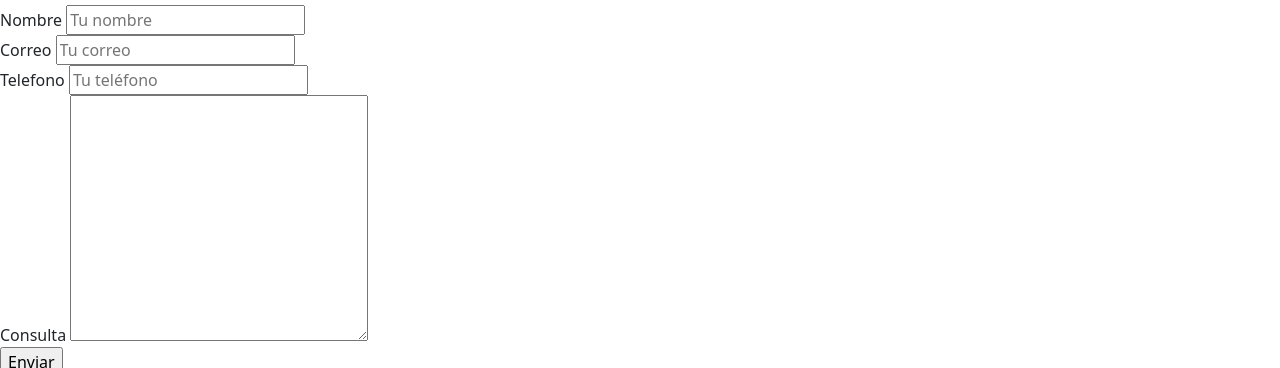
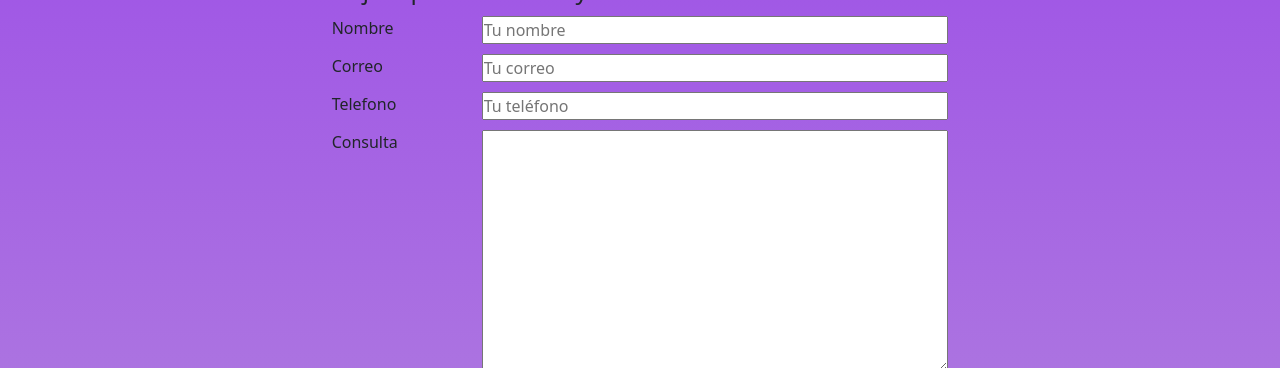
Before and after one commit to FerSarabun/segunda-preentrega-Sarabun, a website: page pages/contacto.html in a window 1280 px wide. Shown: the part 311-679 px from the top of the page. Drawn offline with nearby package versions, Linux system fonts and the light colour scheme.

Commit message:
cambios grid blog

```diff
--- a/pages/contacto.html
+++ b/pages/contacto.html
@@ -4,7 +4,7 @@
     <meta charset="UTF-8">
     <meta http-equiv="X-UA-Compatible" content="IE=edge">
     <meta name="keywords" content="sexshop, contacto sex shop">
-    <meta name="description" content="¿Precisás un juguete sexual y no lo encontrás en nuestro sexshop? ¿Tenés dudas sobre el funcionamiento de algún producto? Escribinos y a la brevedad nuestro equipo especializado estará respondiendo tus dudas con toda la info.
+    <meta name="description" content="¿Precisás un juguete sexual y no lo encontrás en nuestro sexshop? ¿Tenés dudas sobre el funcionamiento de algún producto? Escribinos y a la brevedad nuestro equipo especializado estará respondiendo tus dudas con toda la info.">
 
     <link rel="stylesheet" href="../css/main.css">
 
@@ -46,38 +46,28 @@
 
     </header>
 
-    </main>
+    <main>
         <section>
             <h2 class="formularioContacto">Contacto</h2>
             <form action="">
+              <legend>Deja aquí tu consulta y te contactaremos a la brevedad</legend>
                 <fieldset>
-                     <legend>Deja aquí tu consulta y te contactaremos a la brevedad</legend>
+                    <label for="" class="nombre"> Nombre</label>
+                    <input class="inputNombre" type="text" placeholder="Tu nombre">
 
-                    <div>
-                        <label for=""> Nombre</label>
-                        <input type="text" placeholder="Tu nombre">
-                    </div>
+                    <label for="" class="correo"> Correo</label>
+                    <input class="inputCorreo" type="email" placeholder="Tu correo">
 
-                    <div>
-                         <label for=""> Correo</label>
-                        <input type="email" placeholder="Tu correo">
-                    </div>
+                    <label for="" class="telefono"> Telefono</label>
+                    <input class="inputTelefono" type="number" placeholder="Tu teléfono">
 
-                    <div>
-                        <label for=""> Telefono</label>
-                        <input type="number"
-                        placeholder="Tu teléfono">
-                     </div>
-
-                     <div>
-                         <label for="">Consulta</label>
-                         <textarea name="" id="" cols="30" rows="10"></textarea>
-                    </div>
-                    <input type="submit" value="Enviar">
-                 </fieldset>
+                    <label for="" class="consulta">Consulta</label>
+                    <textarea class="inputConsulta" name="" id="" rows="10"></textarea>
+                </fieldset>
+                <input type="submit" value="Enviar">
             </form>
         </section>
-    </MAin>
+    </main>
     <footer>
         <h3>
         2023 Good Vibes SexShop - Todos los derechos reservados
--- a/scss/paginas/_contacto.scss
+++ b/scss/paginas/_contacto.scss
@@ -8,4 +8,57 @@
     margin: 10px;
     font-weight: bold;
     text-decoration: underline;
+    text-align: center;
+
 }
+
+main{
+    section{
+        form{
+            fieldset{
+                display: grid;
+                grid-template-columns: 0.3fr 1fr;
+                grid-template-rows: auto;
+                gap: 10px;
+
+                grid-template-areas:
+                "nombre inputNombre"
+                "correo inputCorreo"
+                "telefono inputTelefono"
+                "consulta inputConsulta";
+            }
+        }
+    }
+}
+
+.nombre {
+    grid-area: nombre;
+}
+
+.inputNombre {
+    grid-area: inputNombre;
+}
+
+.correo {
+    grid-area: correo;
+}
+
+.inputCorreo {
+    grid-area: inputCorreo;
+}
+
+.telefono {
+    grid-area: telefono;
+}
+
+.inputTelefono {
+    grid-area: inputTelefono;
+}
+
+.consulta {
+    grid-area: consulta;
+}
+
+.inputConsulta {
+    grid-area: inputConsulta;
+}
--- a/scss/paginas/_preguntas.scss
+++ b/scss/paginas/_preguntas.scss
@@ -71,6 +71,6 @@ main{
     grid-area: tituloDos;
 }
     p{
-    grid-area: tituloDos;
+    grid-area: pDos;
 }
 }
```
Also changed, not shown: pages/blog.html (+3 -3 lines), pages/productos.html (+1 -1 lines), css/main.css.
